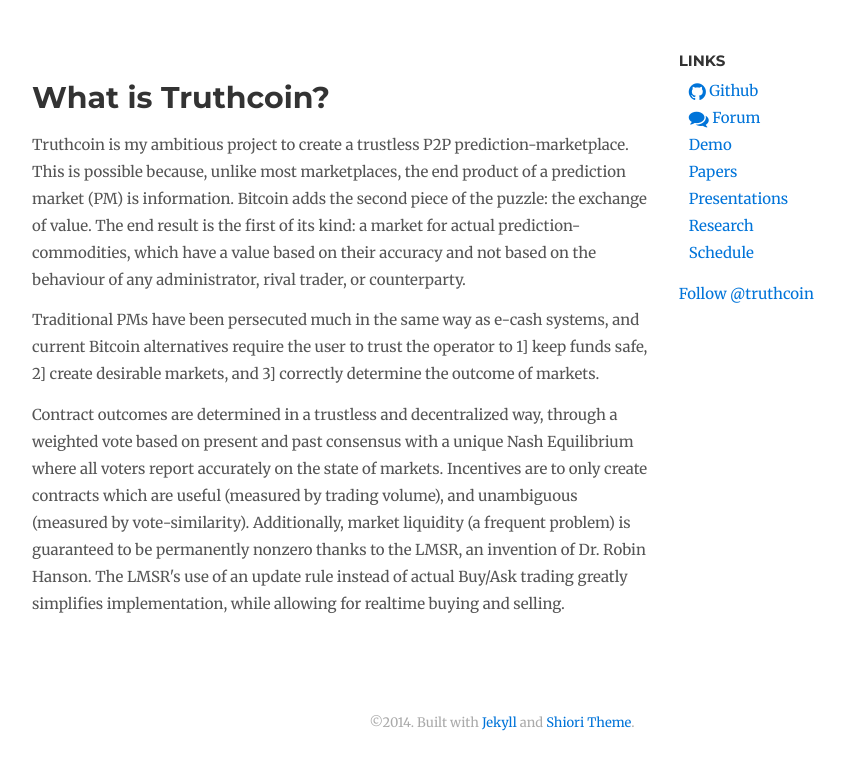
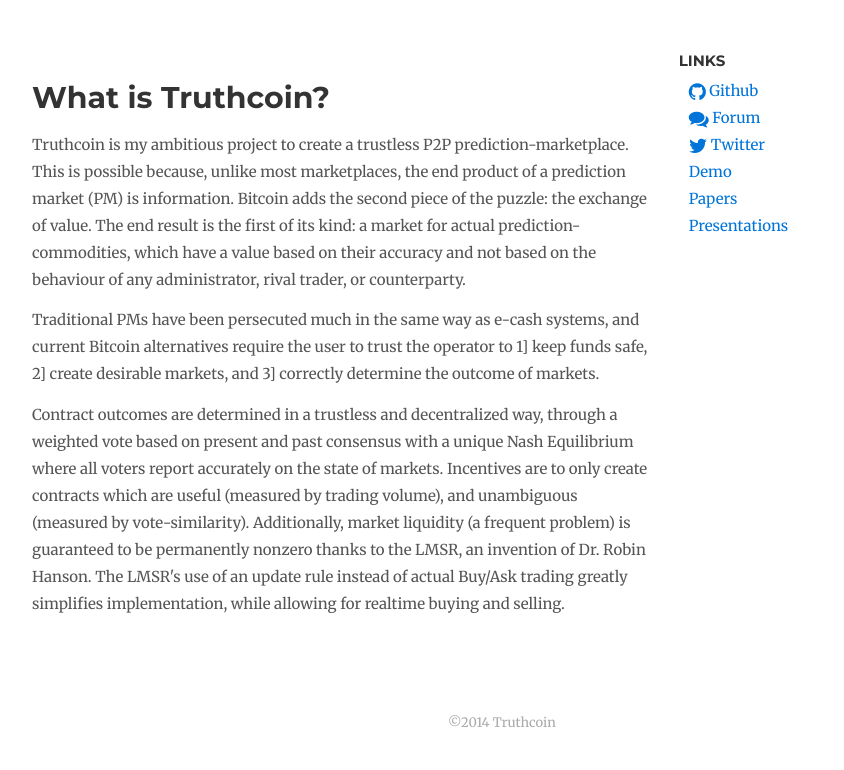
Before and after one commit to truthcoin/www.truthcoin.info, a Jekyll site: the page built from index.html, in a window 1280 px wide, cut to the strip 164-939 px from the top of the page. Shown: the top 770 px of the strip, without its empty margins (138-982 px from the left). Built offline with Jekyll 4.4.1, drawn with Linux system fonts in a browser that asks for light colours; nearby versions of some CDN libraries; comment, search, counter and statistics services are not loaded.

```diff
--- a/_includes/footer.html
+++ b/_includes/footer.html
@@ -1,3 +1 @@
-&copy;{{ site.time | date:"%Y" }}.
-Built with <a href="http://jekyllrb.com/">Jekyll</a> and
-<a href="https://github.com/ellekasai/shiori">Shiori Theme</a>.
+&copy;{{ site.time | date:"%Y" }} Truthcoin
--- a/_includes/head.html
+++ /dev/null
@@ -1 +0,0 @@
-<!-- Additions to <head> tags go here. -->
--- a/_includes/sidebar.html
+++ b/_includes/sidebar.html
@@ -5,11 +5,10 @@
 <ul class="plain-list">
   <li><a href="https://github.com/psztorc/Truthcoin"><i class="fa fa-github fa-lg"></i> Github</a></li>
   <li><a href="http://forum.truthcoin.info"><i class="fa fa-comments fa-lg"></i> Forum</a></li>
+  <li><a href="https://twitter.com/truthcoin"><i class="fa fa-twitter fa-lg"></i> Twitter</a></li>
   <li><a href="https://lyoshenka.ocpu.io/truthcoindemo/www/">Demo</a></li>
-  <li><a href="#">Papers</a></li>
-  <li><a href="#">Presentations</a></li>
-  <li><a href="#">Research</a></li>
-  <li><a href="#">Schedule</a></li>
+  <li><a href="/papers">Papers</a></li>
+  <li><a href="/presentations">Presentations</a></li>
 </ul>
 
 {% if page.show_author %}
@@ -26,7 +25,3 @@
     </div>
   </p>
 {% endif %}
-
-<p>
-  <a href="https://twitter.com/truthcoin" class="twitter-follow-button" data-show-count="true" data-dnt="true">Follow @truthcoin</a>
-</p>
--- a/_layouts/default.html
+++ b/_layouts/default.html
@@ -4,18 +4,18 @@
     <meta charset="utf-8">
     <meta http-equiv="X-UA-Compatible" content="IE=edge">
     <meta name="viewport" content="width=device-width, initial-scale=1">
-    <link rel="stylesheet" href="{{ "/stylesheets/shiori.css" | prepend:site.baseurl }}">
+    <link rel="stylesheet" href="{{ "/css/main.css" | prepend:site.baseurl }}">
     <link href='//fonts.googleapis.com/css?family=Montserrat:700,400' rel='stylesheet' type='text/css'>
     <link href='//fonts.googleapis.com/css?family=Merriweather:400,400italic,700,700italic' rel='stylesheet' type='text/css'>
     <link href="//maxcdn.bootstrapcdn.com/font-awesome/4.2.0/css/font-awesome.min.css" rel="stylesheet">
     <link rel="canonical" href="{{ page.url | replace:'index.html','' | prepend: site.baseurl | prepend: site.url }}">
     <link rel="shortcut icon" href="{{ "/favicon.ico" | prepend:site.baseurl }}">
+    <link rel="alternate" type="application/rss+xml" href="/feed.xml">
     <title>{% if page.title %}{{ page.title }} | {% endif %}{{ site.title }}</title>
     <!--[if lt IE 9]>
       <script src="https://oss.maxcdn.com/html5shiv/3.7.2/html5shiv.min.js"></script>
       <script src="https://oss.maxcdn.com/respond/1.4.2/respond.min.js"></script>
     <![endif]-->
-    {% include head.html %}
   </head>
   <body>
   {% if site.data.theme.color == "default" %}
@@ -65,8 +65,8 @@
         </div>
       </div>
     </div>
-    <script src="{{ "/javascripts/jquery.min.js" | prepend:site.baseurl }}"></script>
-    <script src="{{ "/javascripts/bootstrap.min.js" | prepend:site.baseurl }}"></script>
+    <script src="{{ "/js/jquery.min.js" | prepend:site.baseurl }}"></script>
+    <script src="{{ "/js/bootstrap.min.js" | prepend:site.baseurl }}"></script>
     {% include scripts.html %}
   </body>
 </html>
--- a/blog/index.html
+++ b/blog/index.html
@@ -10,6 +10,8 @@
 </div>
 <div class="post-excerpt-home">
   {{ post.excerpt }}
-  <p class="text-right"><a href="{{ post.url | prepend:site.baseurl }}">Continue Reading &rarr;</a></p>
+  <p>
+    <a href="{{ post.url | prepend:site.baseurl }}">Continue Reading &rarr;</a>
+  </p>
 </div>
 {% endfor %}
```
Also changed, not shown: papers/index.md (added, +8 -0 lines), presentations/index.md (added, +8 -0 lines), CHANGELOG.md (deleted), css/main.scss (renamed from stylesheets/shiori.scss), images/nerdycat.jpg (added), js/bootstrap.min.js (renamed from javascripts/bootstrap.min.js), js/jquery.min.js (renamed from javascripts/jquery.min.js), 2 other files.
